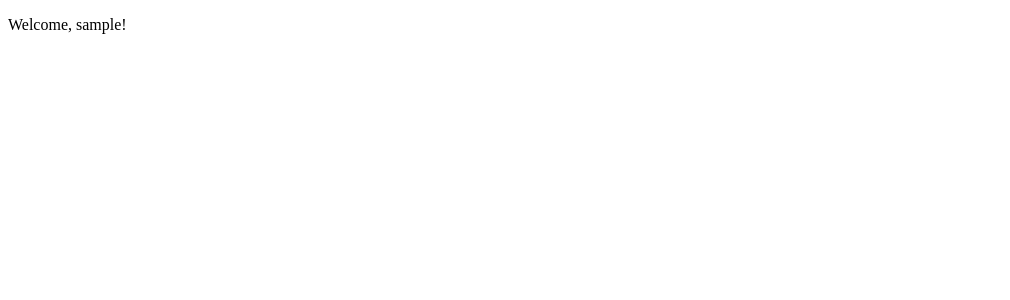
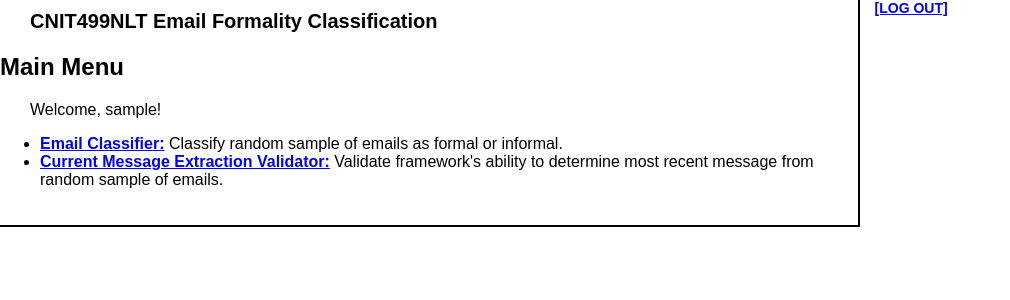
Before and after one commit to danzek/email-formality-detection, a Flask app: page /menu/ in a window 1280 px wide. Before the commit the part shown is almost empty. Shown: the top 300 px of the page, without its empty margins (0-1010 px from the left). Run offline with Flask 2, Linux system fonts and the light colour scheme; the visitor is signed in with stand-in values (Sample User, id 1).

Commit message:
Moved classifier app up one level

```diff
--- a/data/classifier_app/app.py
+++ b/classifier_app/app.py
@@ -26,7 +26,9 @@ __status__ = "Development"
 
 import flask
 from auth import authenticate_user, SECRET_KEY  # this file is not included on github for (hopefully) obvious reasons
-# from ..models import Corpus  # ValueError: Attempted relative import in non-package
+import sys
+sys.path.append("..")  # the next import won't work without this
+from data.models import Corpus
 
 
 app = flask.Flask(__name__)
@@ -63,6 +65,10 @@ def menu():
     else:
         return flask.redirect(flask.url_for('login'))
 
+@app.route('/classify/')
+def classify():
+    return flask.render_template('emailview.html')  # emailview is master, actually redirect to specific random email
+
 
 if __name__ == '__main__':
     app.debug = True
--- a/data/classifier_app/templates/menu.html
+++ b/classifier_app/templates/emailview.html
@@ -5,7 +5,6 @@
     <title>{% block title %}{% endblock %} :: CNIT499NLT Email Formality Classification</title>
 </head>
 <body>
-    <p>Welcome, {{ username }}!</p>
     {% block body %}{% endblock %}
     {% block email_header %}{% endblock %}
     {% block email_body %}{% endblock %}
--- /dev/null
+++ b/classifier_app/templates/menu.html
@@ -0,0 +1,19 @@
+{% extends "master.html" %}
+
+{% block title %}Home{% endblock %}
+
+{% block page_title %}Main Menu{% endblock %}
+
+{% block body %}
+    <p>Welcome, {{ username }}!</p>
+    <ul>
+        <li><a href="{{ url_for('classify') }}"><strong>Email Classifier:</strong></a> Classify random sample of emails
+            as formal or informal.</li>
+        <li><a href="#"><strong>Current Message Extraction Validator:</strong></a> Validate framework's ability to
+            determine most recent message from random sample of emails.</li>
+    </ul>
+{% endblock %}
+
+{% block right_column %}
+    <p><strong><a href="{{ url_for('logout') }}">[LOG OUT]</a></strong></p>
+{% endblock %}
```
Also changed, not shown: classifier_app/README.md (renamed from data/classifier_app/README.md), classifier_app/templates/index.html (renamed from data/classifier_app/templates/index.html), classifier_app/templates/login.html (renamed from data/classifier_app/templates/login.html), classifier_app/templates/master.html (renamed from data/classifier_app/templates/master.html).
